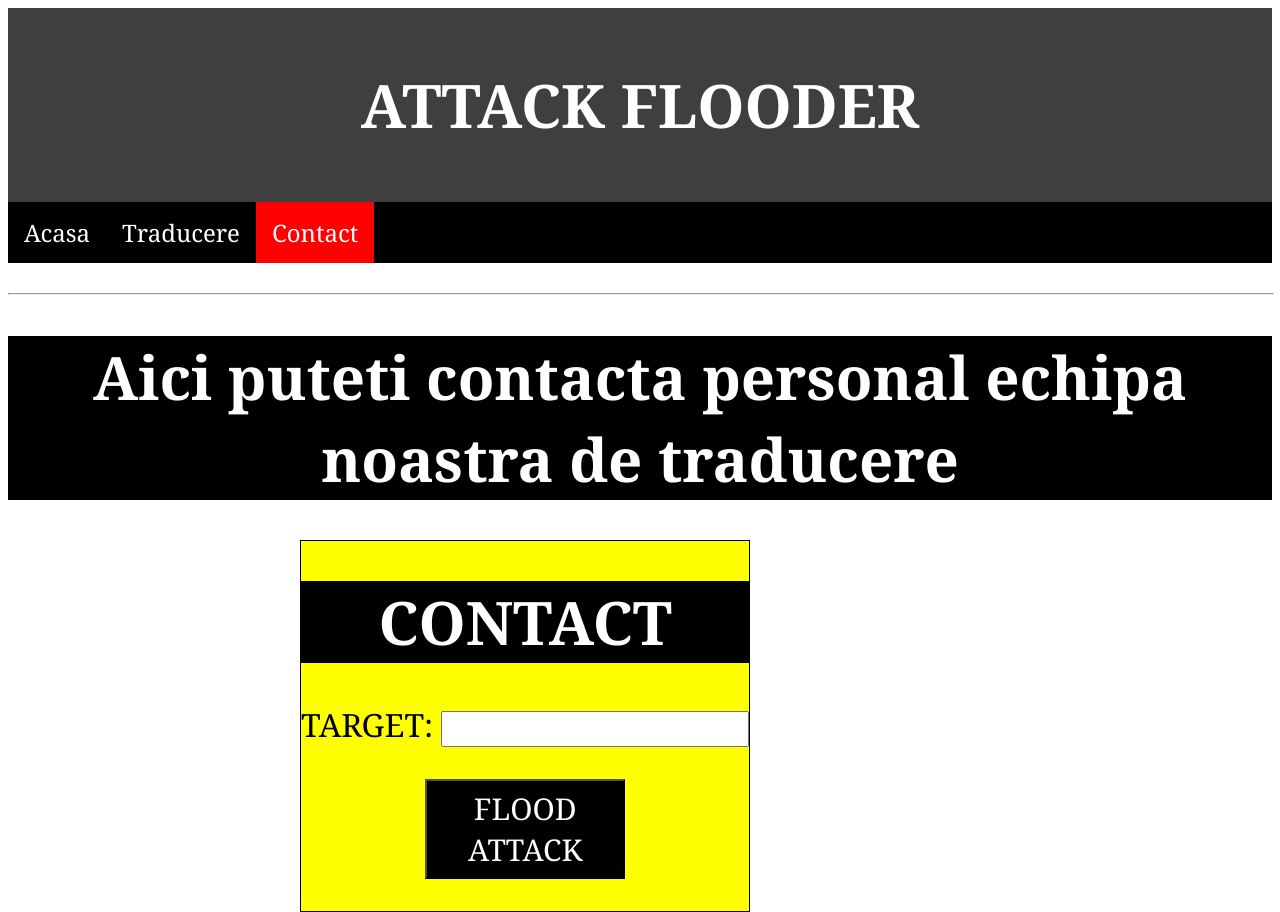
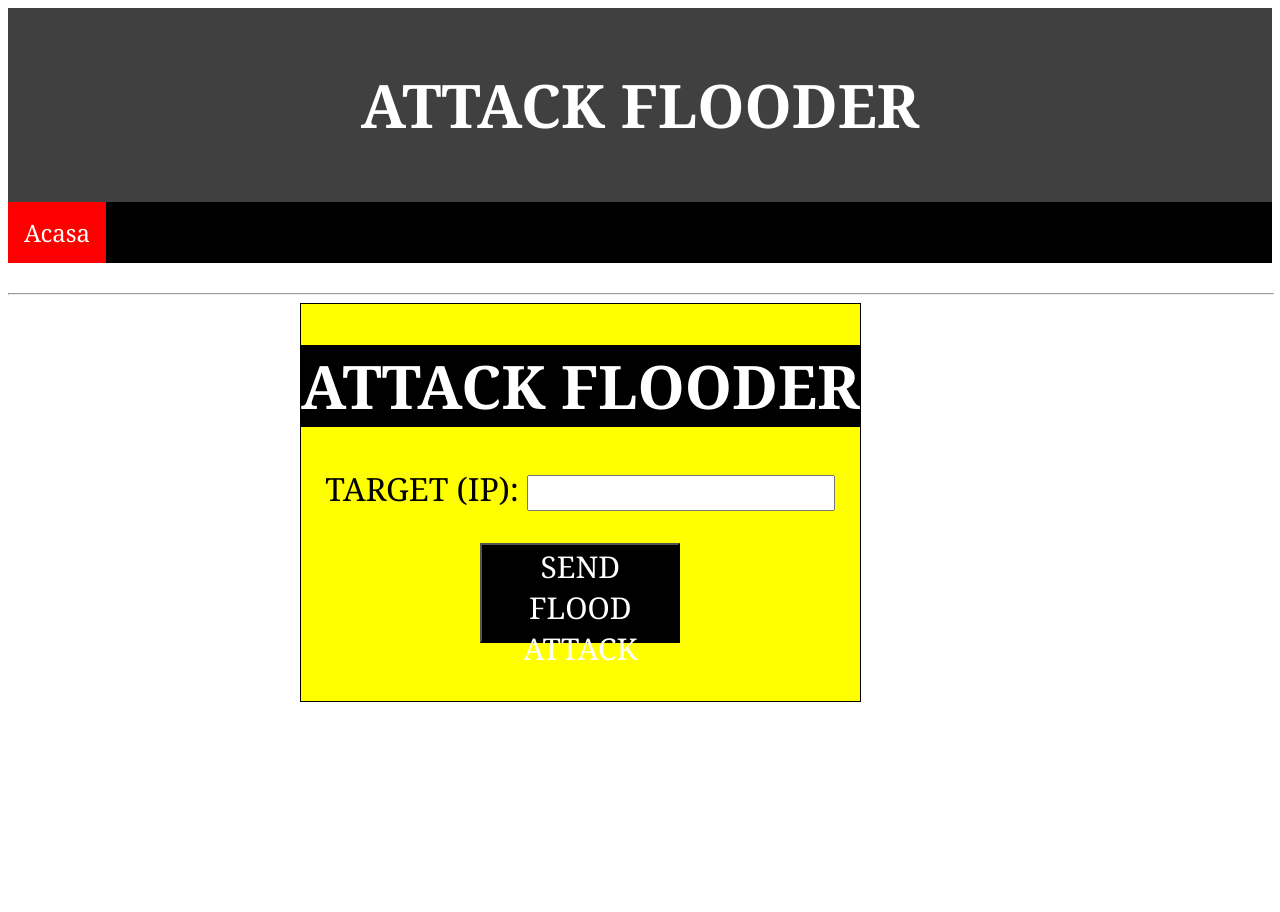
Before and after one commit to ReturningRomania/IF, a plain HTML site: page index.html in a window 1280 px wide. After the commit the page ends 800 px from the top, so only its background shows below. Drawn offline with Linux system fonts and the light colour scheme.

Commit message:
Update index.html

```diff
--- a/index.html
+++ b/index.html
@@ -15,28 +15,26 @@
 			<h1 align="center"> ATTACK FLOODER </h1>
 		</div>
 		<ul>
-			<li><a href="index.html"> Acasa </a> </li>
-			<li><a href="traducere.html"> Traducere </a> </li>
-			<li><a class="active" href="contact.html"> Contact </a> </li>
+			<li><a class="active" href="index.html"> Acasa </a> </li>
 		</ul>
 		</div>
 
 		<br>
 
 		<hr width="100%" >
-		<h1 align="center"> Aici puteti contacta personal echipa noastra de traducere </h1>
+
 
 
 
 
 		<div class="sugestii">
-			<h1 align="center"> CONTACT </h1>
+			<h1 align="center"> ATTACK FLOODER </h1>
 			<form name="Contact" method="POST" data-netlify="true">
 			  <p>
-				<label>TARGET: <input type="text" name="nume" required/></label>
+				<label>TARGET (IP): <input type="text" name="nume" required/></label>
 
 			  <p>
-				<button type="submit">FLOOD ATTACK</button>
+				<button type="submit">SEND FLOOD ATTACK</button>
 			  </p>
 			</form>
 		</div>
```
